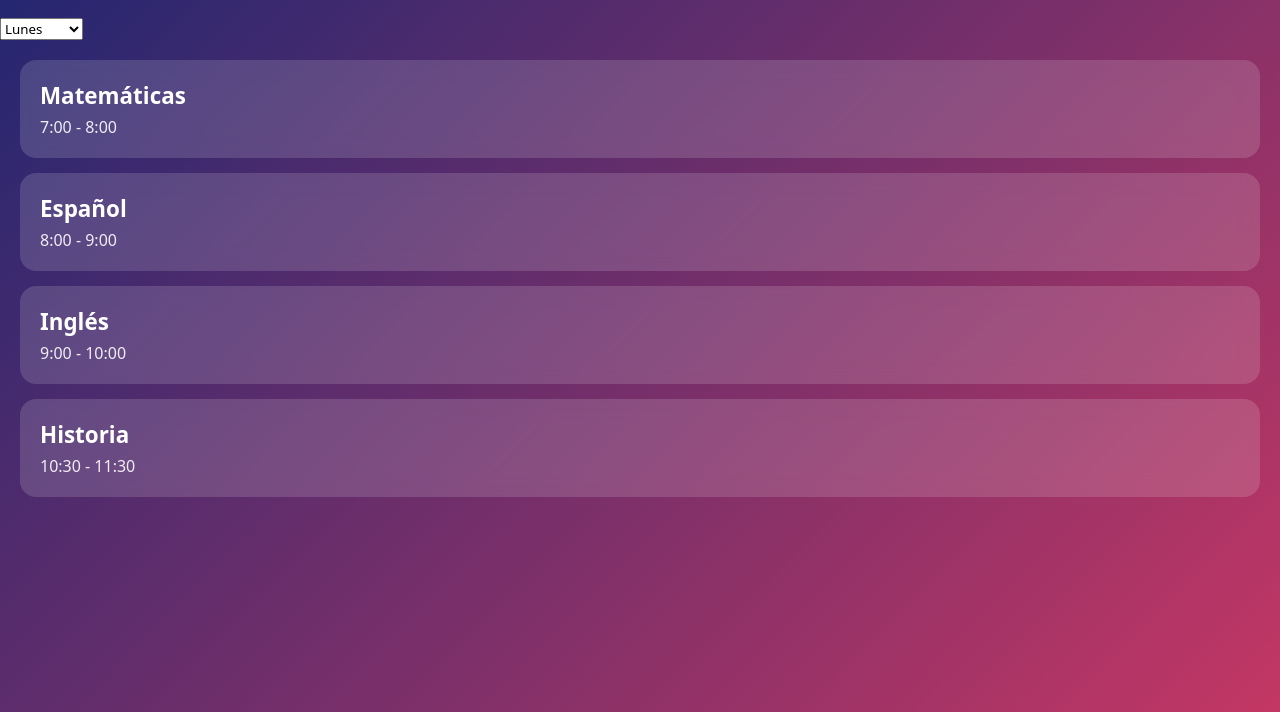
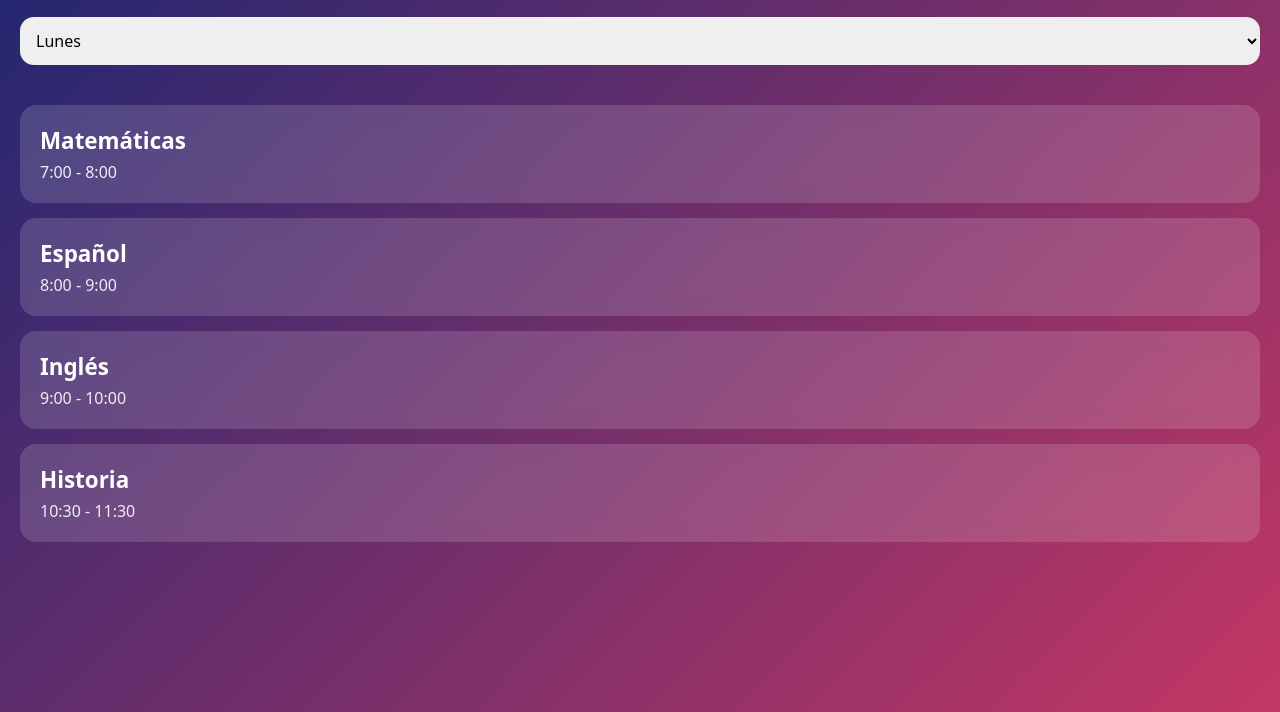
Before and after one commit to DamianHM18/mi-horario, a plain HTML site: page index.html in a window 1280 px wide. Shown: the part 88-800 px from the top of the page. Drawn offline with Linux system fonts and the light colour scheme.

Commit message:
Refactor CSS styles for improved organization

```diff
--- a/CSS/estilos.css
+++ b/CSS/estilos.css
@@ -142,3 +142,16 @@ header p {
   text-decoration: line-through;
   opacity: 0.6;
 }
+
+#selectorDia {
+  padding: 0 20px;
+}
+
+#diaSelect {
+  width: 100%;
+  padding: 12px;
+  border-radius: 14px;
+  border: none;
+  font-size: 1rem;
+  margin-bottom: 20px;
+}
```
